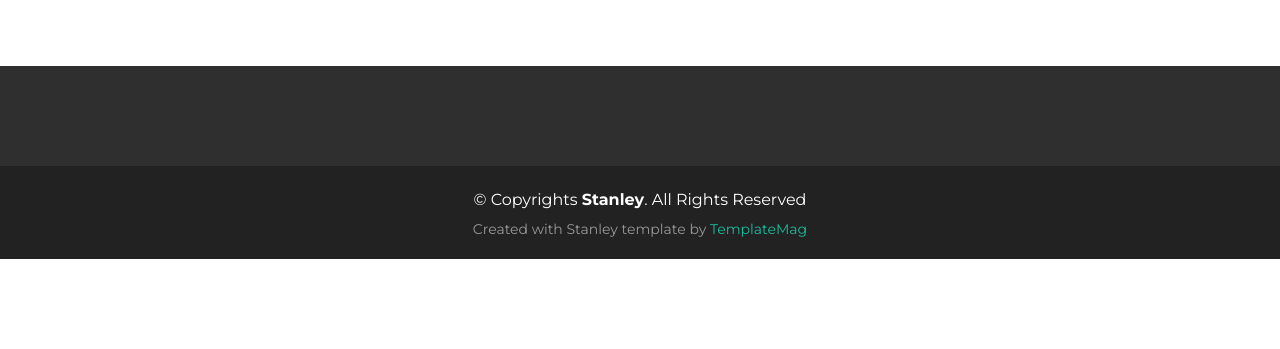
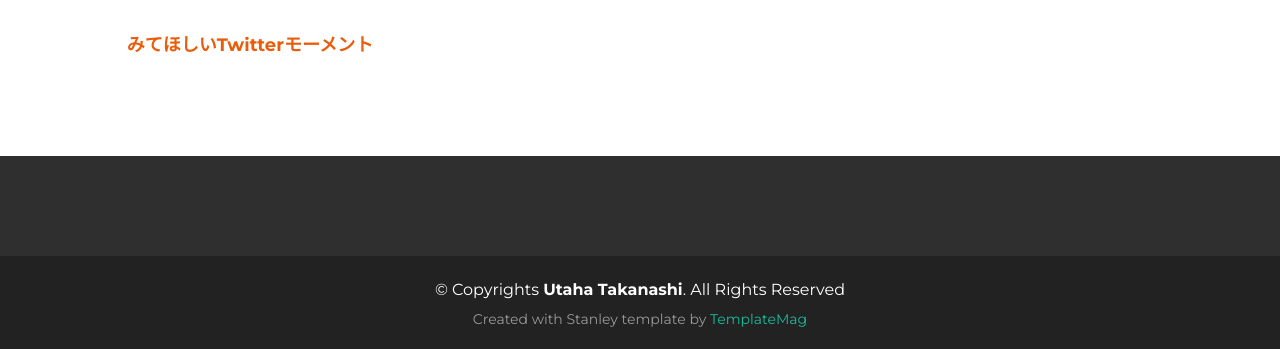
Before and after one commit to NobleSys-tk/NobleSys-tk.github.io, a plain HTML site: page index.html in a window 1280 px wide. Shown: the part 764-1113 px from the top of the page. Before the commit the page ends 1023 px from the top, so only its background shows below. Drawn offline with Linux system fonts and the light colour scheme; a script that the page names is missing.

Commit message:
2022-08-18 Link Update

```diff
--- a/index.html
+++ b/index.html
@@ -86,8 +86,13 @@
         <h2>
           リンク
         </h2>
+        <br>
         <h4>
           <a href="https://marshmallow-qa.com/noblesys_tk?utm_medium=url_text&utm_source=promotion" target="_brank">マシュマロ</a>
+        </h4>
+        <br>
+        <h4>
+          <a href="https://twitter.com/i/events/1504366345198047233" target="_brank">みてほしいTwitterモーメント</a>
         </h4>
       </div>
     </div>
@@ -130,7 +135,7 @@
   <div id="copyrights">
     <div class="container">
       <p>
-        &copy; Copyrights <strong>Stanley</strong>. All Rights Reserved
+        &copy; Copyrights <strong>Utaha Takanashi</strong>. All Rights Reserved
       </p>
       <div class="credits">
         <!--
```
Also changed, not shown: 1 other file.
